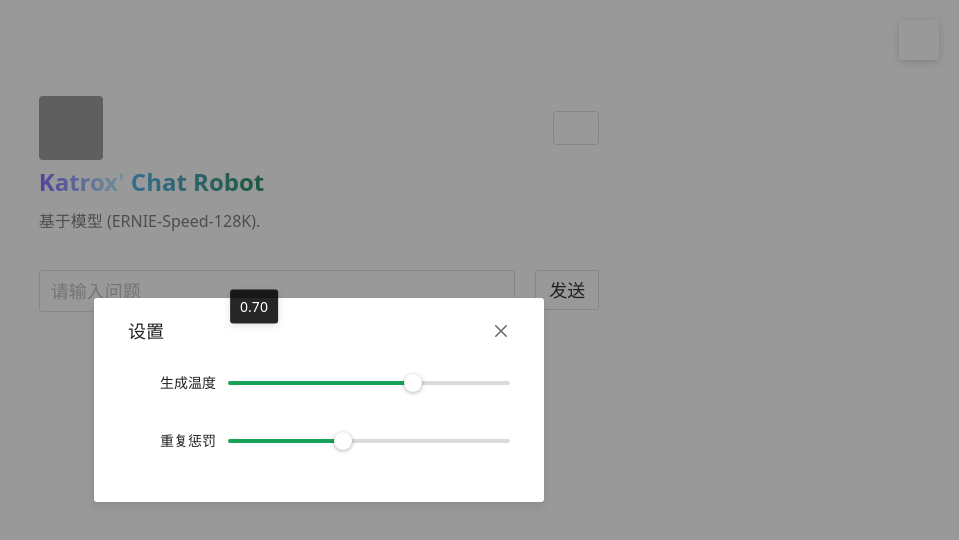
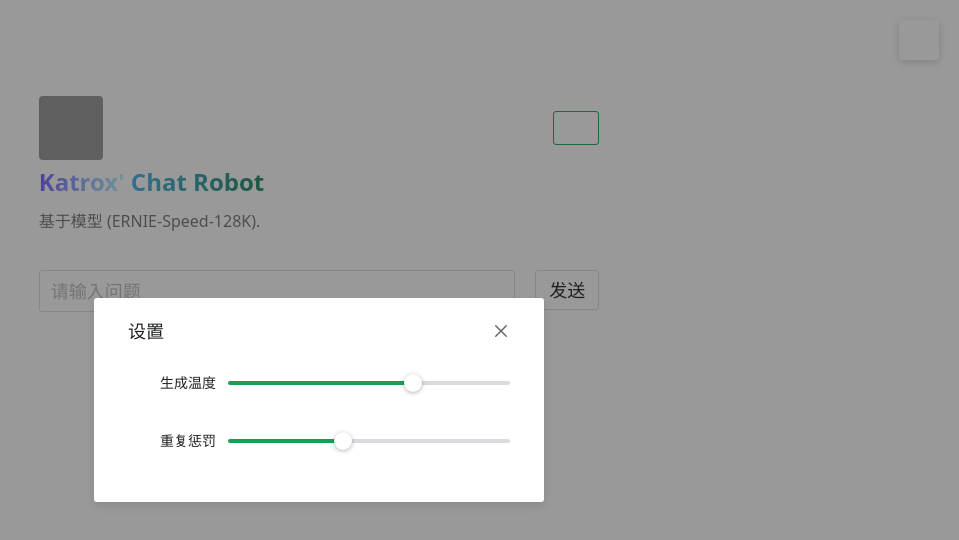
Before and after one commit to katrox5/my-chat-robot, a Vue app: page / in a window 1280 px wide. Both pictures are taken after a click on the button 897 px from the left and 128 px from the top of the page. Shown: the top 540 px of the page, without its empty margins (321-1280 px from the left). Built offline with nearby package versions, Linux system fonts and the light colour scheme; grey boxes are pictures that could not be loaded; some icons are missing.

Commit message:
fix(Setting): 修复关闭按钮每次打开都会被聚焦的问题

```diff
--- a/src/components/Card.vue
+++ b/src/components/Card.vue
@@ -7,7 +7,6 @@
   import 'highlight.js/styles/a11y-light.css'
 
   const message = useMessage()
-  const promptUrl = 'http://localhost:5000/prompt'
 
   const emit = defineEmits(['response'])
   const props = defineProps({
@@ -40,7 +39,7 @@
       content: props.prompt,
     })
 
-    fetch(promptUrl, {
+    fetch('/prompt', {
       method: 'POST',
       headers: {
         'Content-Type': 'application/json',
--- a/src/components/Setting.vue
+++ b/src/components/Setting.vue
@@ -38,6 +38,7 @@
     preset="card"
     @after-leave="saveOptions"
     v-model:show="modalVisible"
+    :auto-focus="false"
     style="width: 450px; padding: 0 10px"
   >
     <NSpace vertical>
```
